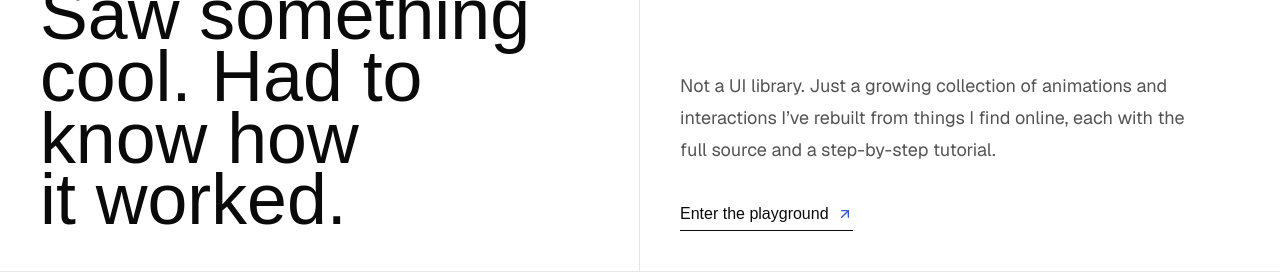
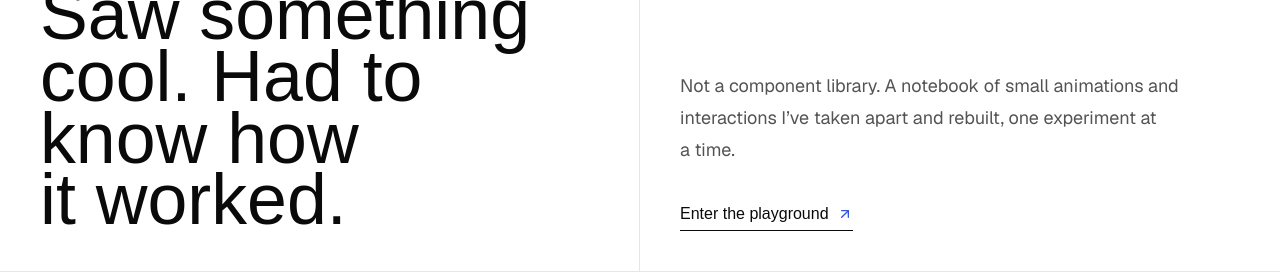
Before and after one commit to faisal004/uicraft, a Next.js app: page / in a window 1280 px wide. Shown: the part 128-401 px from the top of the page. Built offline with nearby package versions, Linux system fonts and the light colour scheme; no server answers; a web font is replaced by a local one.

Commit message:
copy updated

```diff
--- a/src/app/page.tsx
+++ b/src/app/page.tsx
@@ -82,9 +82,9 @@ export default function Home() {
             <div className={bodyClassName}>
               <div className="max-w-lg">
                 <p className="text-pretty text-base leading-7 text-foreground/70 sm:text-lg sm:leading-8">
-                  Not a UI library. Just a growing collection of animations and
-                  interactions I’ve rebuilt from things I find online, each with
-                  the full source and a step-by-step tutorial.
+                  Not a component library. A notebook of small animations and
+                  interactions I’ve taken apart and rebuilt, one experiment at a
+                  time.
                 </p>
               </div>
               <div className="mt-7 w-fit sm:mt-9">
```
